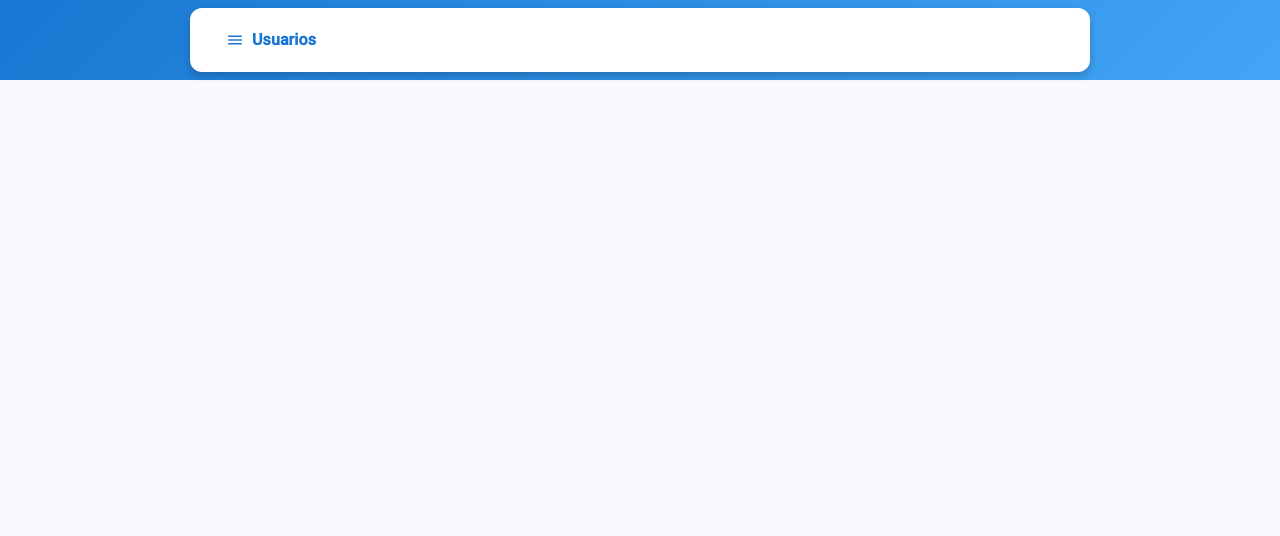
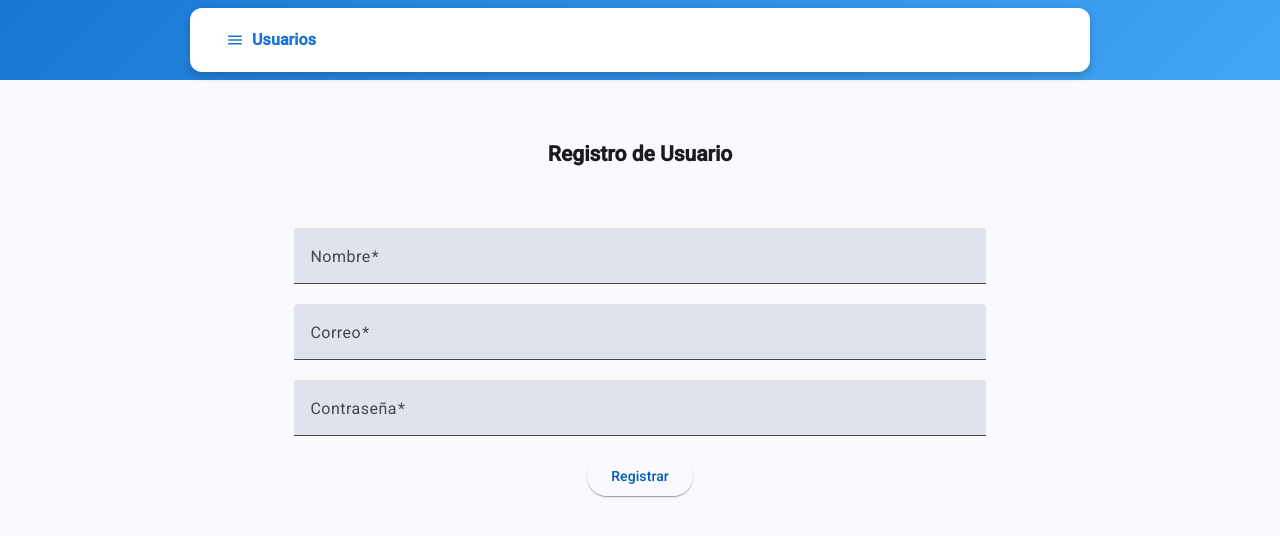
Before and after one commit to Landilux834/FrontMoneyMentor, an Angular app in the folder FrontMoneyMentor/: page /usuarios/nuevo in a window 1280 px wide. Before the commit this address led to /. Shown: the top 536 px of the page. Built offline with nearby package versions, Linux system fonts and the light colour scheme; no server answers.

Commit message:
se creo el metodo registrar usuario

```diff
--- a/FrontMoneyMentor/src/app/app.routes.ts
+++ b/FrontMoneyMentor/src/app/app.routes.ts
@@ -1,11 +1,13 @@
 import { Routes } from '@angular/router';
 import { Usuario } from './components/usuario/usuario';
 import { usuariolistar } from './components/usuario/usuariolistar/usuariolistar';
+import { usuarioregistrar } from './components/usuario/usuarioregistrar/usuarioregistrar';
 
 
 export const routes: Routes = [
     {path:'usuarios',component:Usuario
         ,children:[{path:'',component:usuariolistar}
-        ]
+        ,{path:'nuevo',component:usuarioregistrar}]
+
    }
 ];
--- a/FrontMoneyMentor/src/app/components/usuario/usuarioregistrar/usuarioregistrar.css
+++ b/FrontMoneyMentor/src/app/components/usuario/usuarioregistrar/usuarioregistrar.css
@@ -0,0 +1,39 @@
+mat-form-field {
+
+  width: 60%;
+
+  }
+
+
+
+  button[matButton="elevated"] {
+
+
+
+  background-color:rgb(242, 49, 35);
+
+  color: white;
+
+  border: none;
+
+  padding: 0.5rem 1.25rem;
+
+  font-size: 1.1rem;
+
+  border-radius: 0.375rem; cursor: pointer;
+
+  transition: background-color 0.3s ease;
+
+  width: 60%;
+
+ }
+
+
+
+
+
+ button[matButton="elevated"]:hover {
+
+  background-color: #faf67c;
+
+ }
--- a/FrontMoneyMentor/src/app/components/usuario/usuarioregistrar/usuarioregistrar.html
+++ b/FrontMoneyMentor/src/app/components/usuario/usuarioregistrar/usuarioregistrar.html
@@ -0,0 +1,45 @@
+<div class="container">
+  <div style="text-align: center; margin: 5%;">
+    <h2>Registro de Usuario</h2>
+  </div>
+
+  <div style="text-align: center; margin: 5%;">
+    <form [formGroup]="form" (ngSubmit)="aceptar()">
+
+      <mat-form-field appearance="fill">
+        <mat-label>Nombre</mat-label>
+        <input matInput formControlName="nombre" />
+        <mat-error *ngIf="form.get('nombre')?.hasError('required')">
+          El nombre es obligatorio
+        </mat-error>
+      </mat-form-field>
+
+      <br />
+
+      <mat-form-field appearance="fill">
+        <mat-label>Correo</mat-label>
+        <input matInput formControlName="correo" />
+        <mat-error *ngIf="form.get('correo')?.hasError('required')">
+          El correo es obligatorio
+        </mat-error>
+      </mat-form-field>
+
+      <br />
+
+      <mat-form-field appearance="fill">
+        <mat-label>Contraseña</mat-label>
+        <input matInput formControlName="contrasenia" type="password" />
+        <mat-error *ngIf="form.get('contrasenia')?.hasError('required')">
+          La contraseña es obligatoria
+        </mat-error>
+      </mat-form-field>
+
+      <br />
+
+      <div>
+        <button mat-raised-button color="primary" type="submit">Registrar</button>
+      </div>
+
+    </form>
+  </div>
+</div>
--- a/FrontMoneyMentor/src/app/components/usuario/usuarioregistrar/usuarioregistrar.ts
+++ b/FrontMoneyMentor/src/app/components/usuario/usuarioregistrar/usuarioregistrar.ts
@@ -0,0 +1,65 @@
+import { Component, OnInit } from "@angular/core";
+import { FormBuilder, FormGroup, ReactiveFormsModule, Validators } from "@angular/forms";
+import { MatFormFieldModule } from "@angular/material/form-field";
+import { MatInputModule } from "@angular/material/input";
+import { MatRadioModule } from "@angular/material/radio";
+import { MatButtonModule } from "@angular/material/button";
+import { Usuario } from "../../../models/Usuario";
+import { UsuarioService } from "../../../services/usuario-service";
+import { ActivatedRoute, Params, Route, Router } from "@angular/router";
+import { CommonModule } from '@angular/common';
+
+@Component({
+    selector: "app-usuarioregistrar",
+    standalone: true,
+    imports: [
+        ReactiveFormsModule,
+        MatInputModule,
+        MatFormFieldModule,
+        MatRadioModule,
+        MatButtonModule,
+        CommonModule
+    ],
+    templateUrl: "./usuarioregistrar.html",
+    styleUrls: ["./usuarioregistrar.css"]
+})
+export class usuarioregistrar implements OnInit {
+    form: FormGroup=new FormGroup({});
+    ur: Usuario=new Usuario();
+
+    edicion:boolean=false;
+    id:number=0;
+
+    constructor(
+        private uS: UsuarioService,
+        private router: Router,
+        private formBuilder: FormBuilder,
+        private route: ActivatedRoute
+    ) {}
+
+    ngOnInit(): void {
+        this.route.params.subscribe((data: Params) => {
+        });
+
+        this.form = this.formBuilder.group({
+            nombre: ['',Validators.required],
+            correo: ['',Validators.required],
+            contrasenia: ['',Validators.required],
+        });
+    }
+    aceptar(): void {
+    if (this.form.valid) {
+        this.ur.nombre = this.form.value.nombre;
+        this.ur.correo = this.form.value.correo;
+        this.ur.contrasenia = this.form.value.contrasenia;
+
+        this.uS.insert(this.ur).subscribe(() => {
+        this.uS.list().subscribe((data) => {
+        this.uS.setList(data);
+        });
+        this.router.navigate(["/usuario"]);
+        });
+    }
+}
+
+}
--- a/FrontMoneyMentor/src/app/models/Usuario.ts
+++ b/FrontMoneyMentor/src/app/models/Usuario.ts
@@ -2,4 +2,5 @@ export class Usuario{
     idUsuario:number=0
     nombre:string=""
     correo:string=""
+    contrasenia:string=""
 }
--- a/FrontMoneyMentor/src/app/services/usuario-service.ts
+++ b/FrontMoneyMentor/src/app/services/usuario-service.ts
@@ -12,18 +12,19 @@ const base_url = environment.base;
 })
 export class UsuarioService  implements OnInit{
     private url = `${base_url}/usuarios`;
-    ///private listaCambio = new Subject<Usuario[]>();
+    private listaCambio = new Subject<Usuario[]>();
     constructor(private http: HttpClient) {}
     ngOnInit(): void {}
     list(){
          return this.http.get<Usuario[]>(`${this.url}/listar`);
     }
-    ///insert(a:Usuario):Observable<String>{
-    ///    return this.http.post(this.url,a,{responseType:'text'});
-    ///}
-    ///setList(listaNueva:Usuario[]){
-    ///    this.listaCambio.next(listaNueva);
-    ///}
+    insert(a:Usuario):Observable<String>{
+          console.log(" Enviando al backend:", a);
+  return this.http.post(`${this.url}/register`, a, { responseType: 'text' });
+    }
+    setList(listaNueva:Usuario[]){
+        this.listaCambio.next(listaNueva);
+    }
     ///getList(){
     ///    return this.listaCambio.asObservable();
     ///}
--- a/FrontMoneyMentor/src/custom-theme.scss
+++ b/FrontMoneyMentor/src/custom-theme.scss
@@ -1,4 +1,3 @@
-
 // Include theming for Angular Material with `mat.theme()`.
 // This Sass mixin will define CSS variables that are used for styling Angular Material
 // components according to the Material 3 design spec.
--- a/FrontMoneyMentor/src/styles.css
+++ b/FrontMoneyMentor/src/styles.css
@@ -2,3 +2,6 @@
 
 html, body { height: 100%; }
 body { margin: 0; font-family: Roboto, "Helvetica Neue", sans-serif; }
+
+html, body { height: 100%; }
+body { margin: 0; font-family: Roboto, "Helvetica Neue", sans-serif; }
```
Also changed, not shown: 1 other file (tests, documents, lock files or other folders).
